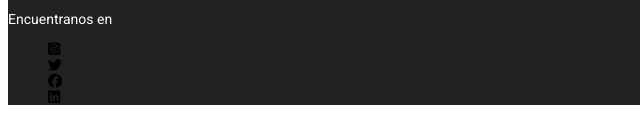
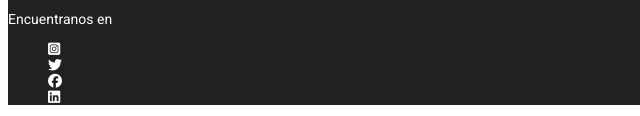
Before and after one commit to OscarPreciado/goit-markup-hw-02, a plain HTML site: page portfolio.html in a window 1280 px wide. Shown: the part 2541-2657 px from the top of the page, 0-640 px from the left. Drawn offline with Linux system fonts and the light colour scheme; a web font is replaced by a local one.

Commit message:
fix color redes sociales

```diff
--- a/css/styles.css
+++ b/css/styles.css
@@ -114,3 +114,7 @@ footer {
 .telefono_empresa {
     color: var(--white-opacity);
 }
+
+.fa-brands{
+    color: var(--white);
+}
```
